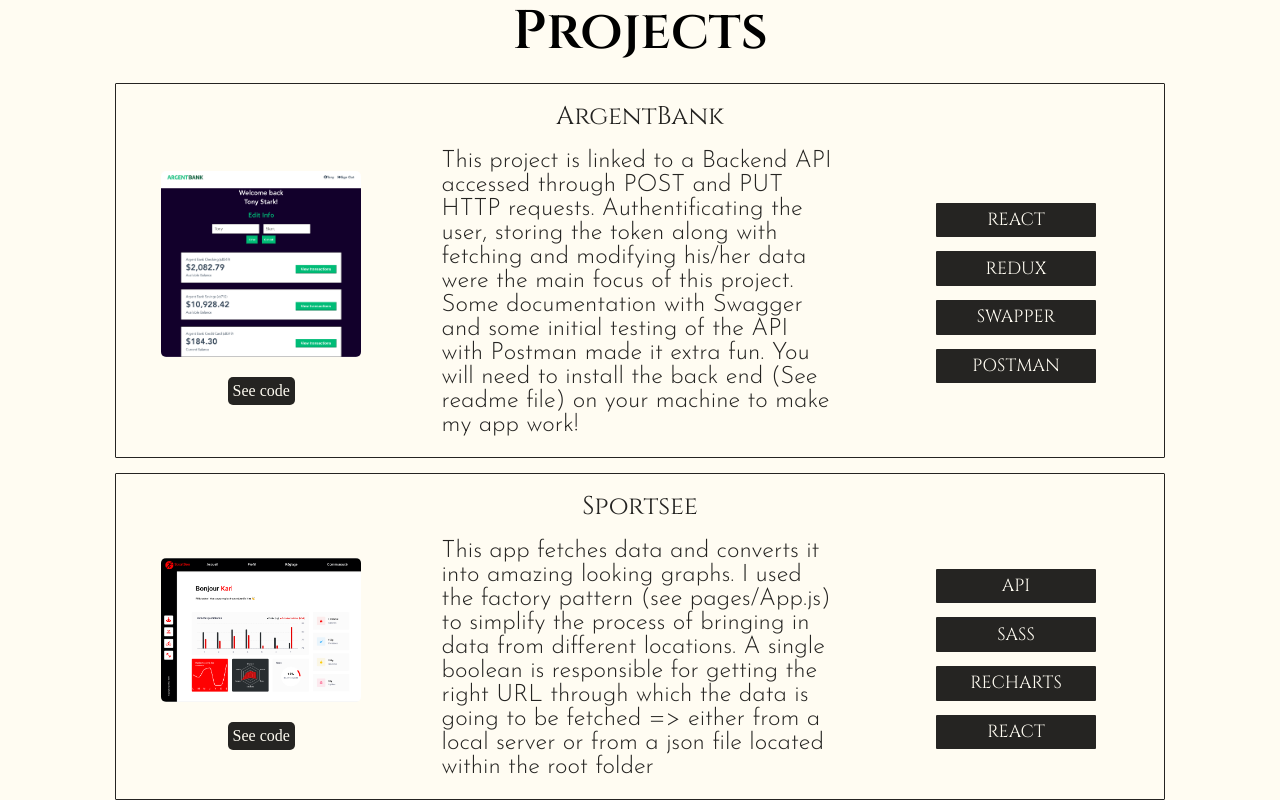
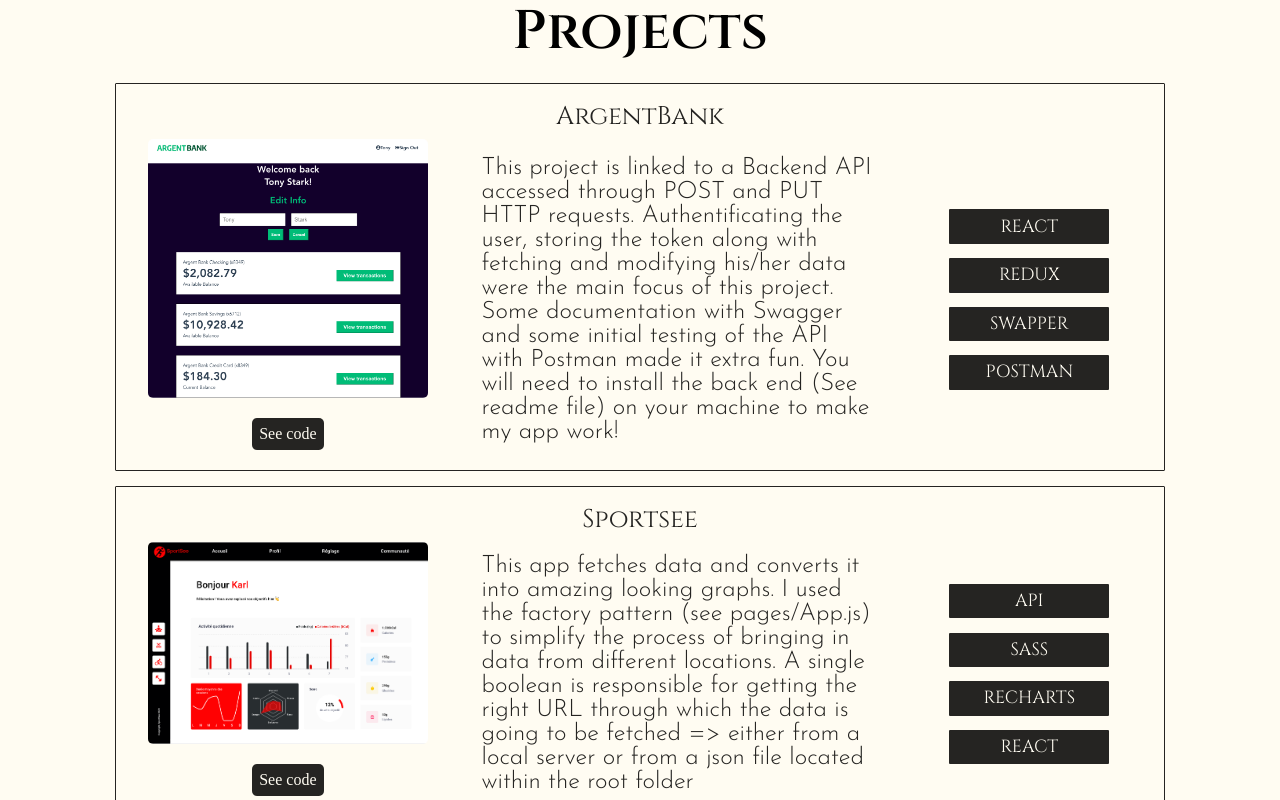
Before and after one commit to MarieRodiet/Portfolio, a React (Create React App) app: page / in a window 1280 px wide. Shown: the part 1000-1800 px from the top of the page. Built offline with nearby package versions, Linux system fonts and the light colour scheme.

Commit message:
Add animation to links, add kasa website url

```diff
--- a/public/index.html
+++ b/public/index.html
@@ -29,7 +29,7 @@
     <meta name="description" content="Marie Moore Portfolio" />
     <meta
       name="og:title"
-      content="Front End Web Developper Marie Moore Portfolio"
+      content="Front End Web Developer Marie Moore Portfolio"
     />
     <meta
       name="og:description"
--- a/src/components/ProjectsSection.jsx
+++ b/src/components/ProjectsSection.jsx
@@ -34,6 +34,7 @@
         'This Web application uses React and fetchs data from a local json file. It uses react router, hooks along with some sass to style all that ',
       tags: ['REACT', 'JSON', 'RESPONSIVE', 'JSX'],
       url: 'https://github.com/MarieRodiet/kasa',
+      webside: 'https://marierodiet.github.io/kasa/',
     },
     {
       img: LearnAtHome,
@@ -144,7 +145,6 @@
                 ))}
               </div>
             </div>
-            {/* //   </a> */}
           </div>
         ))}
       </div>
--- a/src/style/components/_projectsSection.scss
+++ b/src/style/components/_projectsSection.scss
@@ -47,10 +47,26 @@
             &-website {
               background-color: $dark;
               color: $light;
-              padding: 5px;
+              padding: 7px;
               border-radius: 5px;
               text-decoration: none;
               cursor: pointer;
+            }
+            &-website:hover {
+              @include keyframes(hover) {
+                0% {
+                  transform: scale(1);
+                  box-shadow: 0px 8px 15px rgba(0, 0, 0, 0.1);
+                  font-weight: 300;
+                }
+
+                100% {
+                  transform: scale(1.02);
+                  box-shadow: 0px 8px 15px rgba(0, 0, 0, 0.4);
+                  font-weight: 400;
+                }
+              }
+              @include animate(hover, 0.8s, infinite, alternate-reverse);
             }
           }
         }
@@ -100,10 +116,6 @@
           display: flex;
           flex-direction: row;
           justify-content: space-around;
-          &-img {
-            width: 40%;
-            max-width: 250px;
-          }
           &-description {
             text-align: start;
             width: 40%;
@@ -136,8 +148,10 @@
           @include typo-size($main_font, map-get($font-sizes, sl));
         }
         &-content {
-          &-img {
-            max-width: 350px;
+          &-links {
+            &-img {
+              max-width: 280px;
+            }
           }
           &-description {
             @include typo-size($second_font, map-get($font-sizes, s));
```
